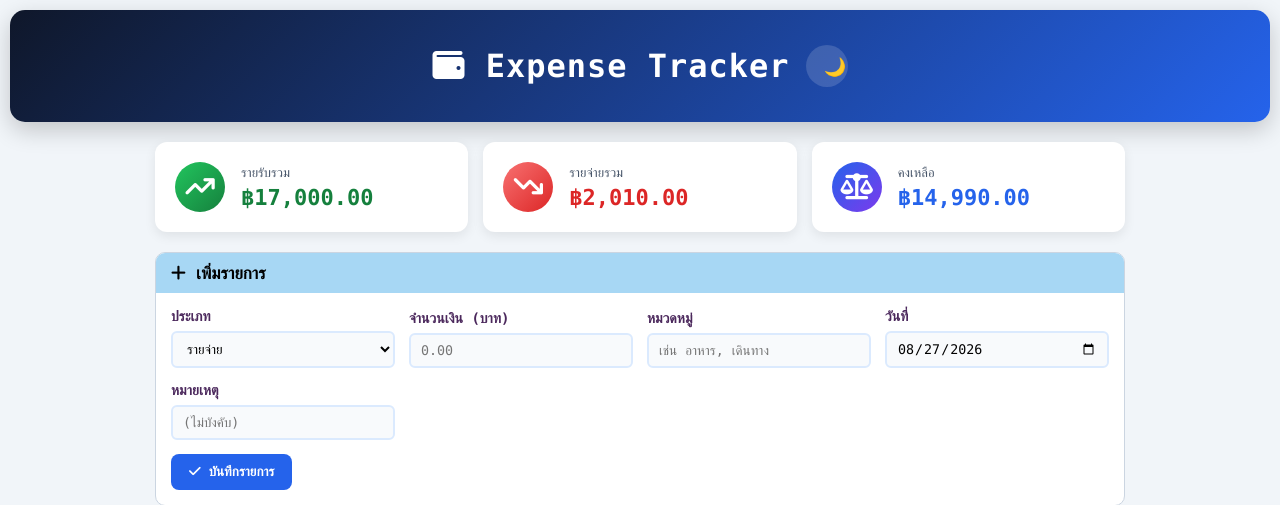
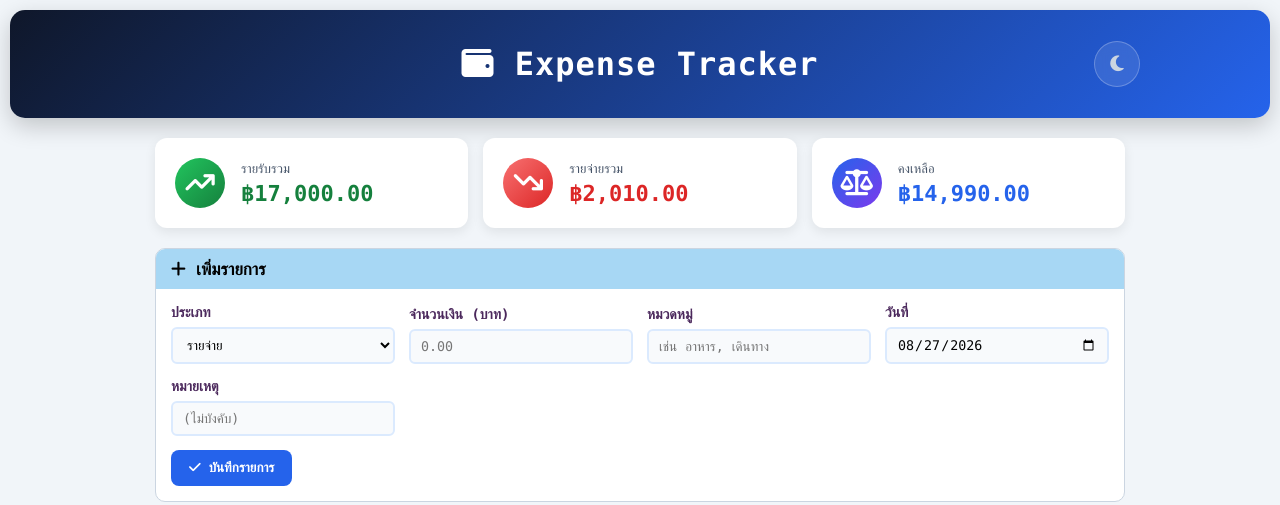
Before and after one commit to AoojunHappyman/Expense-Tracker, a Flask app: page / in a window 1280 px wide. Shown: the top 505 px of the page. Run offline with Flask 3, Linux system fonts and the light colour scheme; data comes from the database, SQL or seed files in the repository.

Commit message:
Update expense tracker and add gitignore

```diff
--- a/static/css/style.css
+++ b/static/css/style.css
@@ -27,16 +27,21 @@ a { text-decoration: none; }
 /* ========== HEADER ========== */
 
 header {
-    display: flex;
-    align-items: center;
-    justify-content: center;
-    gap: 16px;
     background: linear-gradient(135deg, var(--dark-navy), var(--blue));
     color: white;
     padding: 35px 20px;
     margin: 10px;
     border-radius: 15px;
     box-shadow: 0 8px 25px rgba(0, 0, 0, 0.2);
+}
+
+.header-inner {
+    position: relative;
+    display: flex;
+    align-items: center;
+    justify-content: center;
+    max-width: 1000px;
+    margin: 0 auto;
 }
 
 header h1 {
@@ -46,21 +51,75 @@ header h1 {
     margin: 0;
 }
 
+/* ========== DARK MODE TOGGLE ========== */
+
 #darkMode {
-    border: none;
-    background-color: rgba(255, 255, 255, 0.15);
-    color: white;
+    position: absolute;
+    right: 0;
+    top: 50%;
+    transform: translateY(-50%);
+
+    display: flex;
+    align-items: center;
+    justify-content: center;
+
+    border: 1px solid rgba(255, 255, 255, 0.25);
+    background: rgba(255, 255, 255, 0.1);
+    backdrop-filter: blur(6px);
+
+    width: 46px;
+    height: 46px;
     border-radius: 50%;
-    width: 42px;
-    height: 42px;
+
     cursor: pointer;
-    transition: 0.3s;
-    font-size: 18px;
+    overflow: hidden;
+
+    transition: background-color 0.3s ease, border-color 0.3s ease, transform 0.3s ease;
 }
 
 #darkMode:hover {
-    transform: scale(1.1);
-    background-color: rgba(255, 255, 255, 0.3);
+    background: rgba(255, 255, 255, 0.22);
+    border-color: rgba(255, 255, 255, 0.45);
+    transform: translateY(-50%) scale(1.08);
+}
+
+#darkMode:active {
+    transform: translateY(-50%) scale(0.94);
+}
+
+#darkMode i {
+    position: absolute;
+    font-size: 18px;
+    transition: transform 0.4s ease, opacity 0.3s ease;
+}
+
+/* โหมดสว่าง: แสดงไอคอนพระจันทร์ ซ่อนพระอาทิตย์ */
+#darkMode .fa-moon {
+    color: #cbd5e1;
+    opacity: 1;
+    transform: rotate(0deg) scale(1);
+}
+
+#darkMode .fa-sun {
+    color: #fbbf24;
+    opacity: 0;
+    transform: rotate(90deg) scale(0.5);
+}
+
+/* โหมดมืด: สลับไอคอน */
+body.dark #darkMode {
+    background: rgba(251, 191, 36, 0.15);
+    border-color: rgba(251, 191, 36, 0.4);
+}
+
+body.dark #darkMode .fa-moon {
+    opacity: 0;
+    transform: rotate(-90deg) scale(0.5);
+}
+
+body.dark #darkMode .fa-sun {
+    opacity: 1;
+    transform: rotate(0deg) scale(1);
 }
 
 main {
--- a/static/js/script.js
+++ b/static/js/script.js
@@ -241,13 +241,11 @@ const darkModeBtn = document.getElementById("darkMode");
 darkModeBtn.addEventListener("click", () => {
     document.body.classList.toggle("dark");
     const isDark = document.body.classList.contains("dark");
-    darkModeBtn.textContent = isDark ? "☀️" : "🌙";
     localStorage.setItem("darkMode", isDark ? "on" : "off");
 });
 
 if (localStorage.getItem("darkMode") === "on") {
     document.body.classList.add("dark");
-    darkModeBtn.textContent = "☀️";
 }
 
 /* ==========================================
--- a/templates/index.html
+++ b/templates/index.html
@@ -11,8 +11,13 @@
 <body>
 
     <header>
-        <h1><i class="fa-solid fa-wallet"></i> Expense Tracker</h1>
-        <button id="darkMode" title="สลับโหมดมืด/สว่าง">🌙</button>
+        <div class="header-inner">
+            <h1><i class="fa-solid fa-wallet"></i> Expense Tracker</h1>
+            <button id="darkMode" title="สลับโหมดมืด/สว่าง">
+                <i class="fa-solid fa-moon"></i>
+                <i class="fa-solid fa-sun"></i>
+            </button>
+        </div>
     </header>
 
     <main>
```
